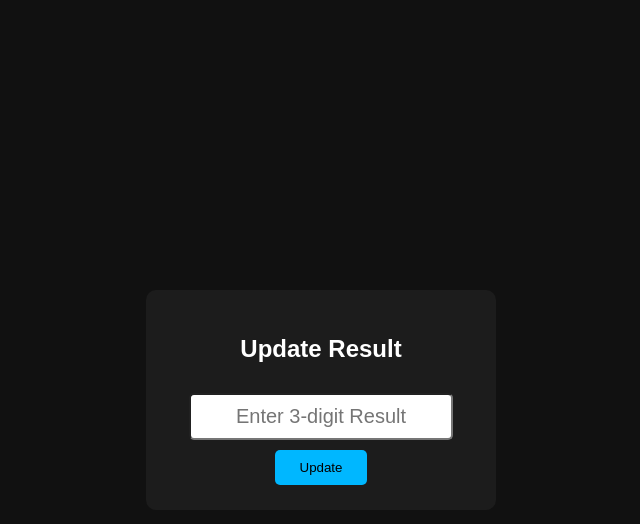
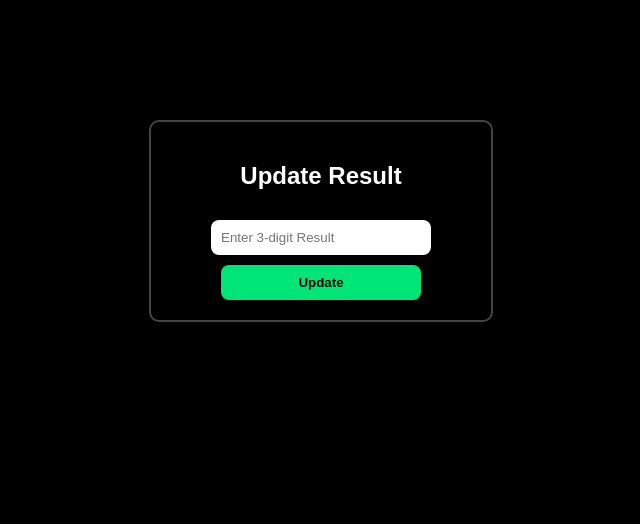
Before and after one commit to inzu636/shaikh-inzu, a plain HTML site: page admin.html in a window 1280 px wide. Shown: the whole page, without its empty margins (319-959 px from the left). Drawn offline with Linux system fonts and the light colour scheme.

Commit message:
Refactor CSS styles for body and box elements

```diff
--- a/style.css
+++ b/style.css
@@ -1,42 +1,30 @@
 body {
-    background: #111;
-    color: #fff;
-    font-family: Arial;
-    display: flex;
-    justify-content: center;
-    align-items: center;
-    height: 100vh;
-    margin: 0;
+  margin: 0;
+  padding: 0;
+  background: #000;
+  color: #fff;
+  font-family: Arial;
 }
 
 .box {
-    padding: 25px;
-    background: #1c1c1c;
-    border-radius: 10px;
-    text-align: center;
-    width: 300px;
+  margin: 120px auto;
+  width: 300px;
+  padding: 20px;
+  text-align: center;
+  border: 2px solid #444;
+  border-radius: 10px;
 }
 
-input {
-    width: 80%;
-    padding: 10px;
-    margin: 10px 0;
-    font-size: 20px;
-    text-align: center;
-    border-radius: 5px;
-    outline: none;
+input, button {
+  width: 200px;
+  padding: 10px;
+  margin-top: 10px;
+  border-radius: 8px;
+  border: none;
 }
 
 button {
-    padding: 10px 25px;
-    background: #00b7ff;
-    color: black;
-    border: none;
-    border-radius: 5px;
-    cursor: pointer;
+  background: #00e676;
+  font-weight: bold;
+  cursor: pointer;
 }
-
-.result {
-    font-size: 50px;
-    margin-top: 20px;
-}
```
